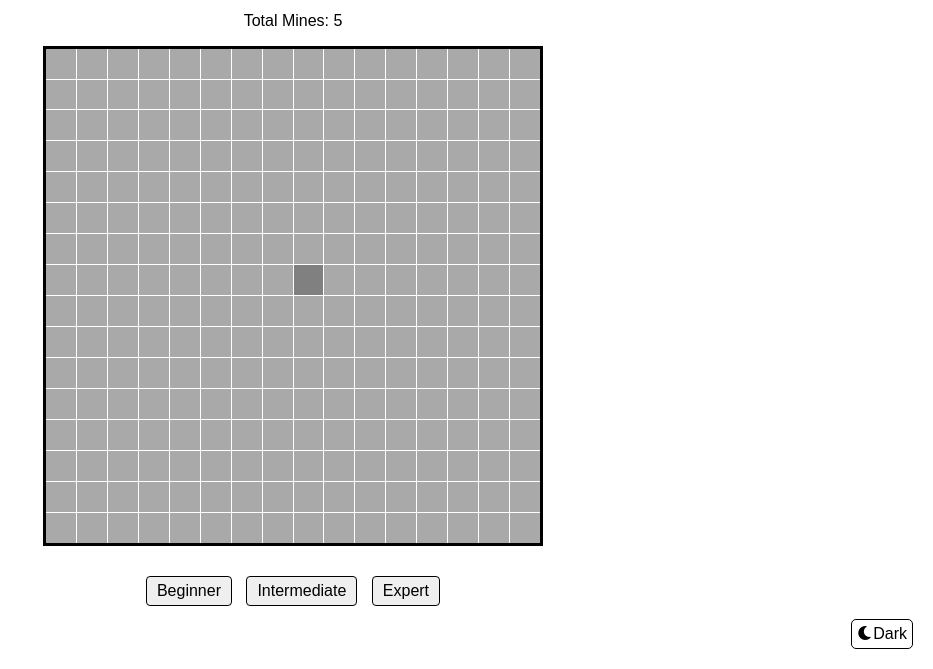
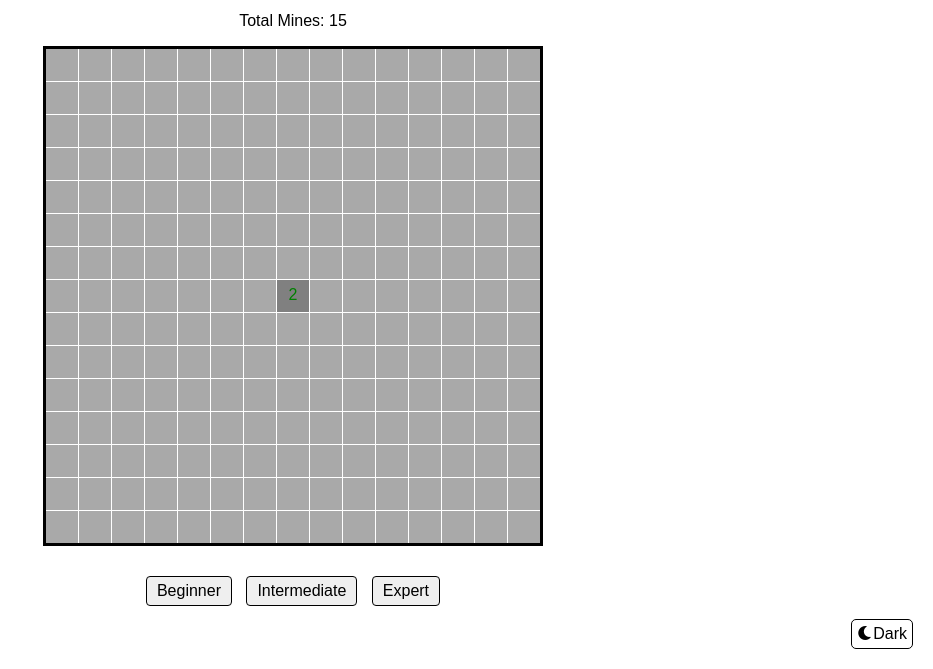
Before and after one commit to JerrisonY/Minesweeper, a plain HTML site: page index.html in a window 1280 px wide. Both pictures are taken after a click on the element 640 px from the left and 426 px from the top of the page. Shown: the part 131-800 px from the top of the page, without its empty margins (347-1280 px from the left). Drawn offline with Linux system fonts and the light colour scheme.

Commit message:
added check mine/tile function to see how many mines are adjacent to the tile clicked

```diff
--- a/css/main.css
+++ b/css/main.css
@@ -53,6 +53,39 @@ body {
     background-color: gray;
 }
 
+/* tile colors */
+.n1 {
+    color: blue;
+}
+
+.n2 {
+    color: green;
+}
+
+.n3 {
+    color: red;
+}
+
+.n4 {
+    color: darkblue;
+}
+
+.n5 {
+    color: darkred;
+}
+
+.n6 {
+    color: cyan;
+}
+
+.n7 {
+    color: black;
+}
+
+.n8 {
+    color: lightslategray;
+}
+
 /* Buttons */
 .btn-container {
     margin: 30px 0;
--- a/js/script.js
+++ b/js/script.js
@@ -5,11 +5,11 @@ const board = document.querySelector('#board');
 
 
 let gameBoard = [];
-let rows = 16;
-let columns = 16;
+let rows = 15;
+let columns = 15;
 
-let totalMines = 5;
 let minesLocation = [];
+let totalMines = 15;
 
 mineCount.textContent = `Total Mines: ${totalMines}`;
 
@@ -21,15 +21,21 @@ const tile = document.querySelectorAll('#board > div');
 board.addEventListener('click', e => {
     if (!e.target.classList.contains('tile')) return;
 
-    let currentTile = e.target;
-    currentTile.classList.add('clicked');
-    if (minesLocation.includes(currentTile.id)) {
+    e.target.classList.add('clicked');
+    let currentId = e.target.id.split('-');
+    let r = parseInt(currentId[0]);
+    let c = parseInt(currentId[1]);
+    if (minesLocation.includes(`${r}-${c}`)) {
         // game over function
         for (let i = 0; i < minesLocation.length; i++) {
             let mineTile = document.getElementById(minesLocation[i])
             mineTile.innerHTML = '<i class="fa-solid fa-bomb"></i>';
         }
     }
+
+    let tile = e.target;
+    tile.textContent = checkTile(r,c);
+    tile.classList.add(`n${tile.textContent}`);
 })
 
 
@@ -66,9 +72,33 @@ function setMines() {
     }
 }
 
-// function checkMine(r,c) {
-//     if ()
-// }
+function checkTile(r,c) {
+    let closeMines = 0;
+
+
+    closeMines += checkMine(r-1,c-1);
+    closeMines += checkMine(r-1,c);
+    closeMines += checkMine(r-1,c+1);
+
+    closeMines += checkMine(r,c-1);
+    closeMines += checkMine(r,c+1);
+
+    closeMines += checkMine(r+1,c-1);
+    closeMines += checkMine(r+1,c);
+    closeMines += checkMine(r+1,c+1);
+
+    return closeMines;
+}
+
+
+function checkMine(r,c) {
+    if (String(minesLocation).includes(`${r}-${c}`)) {
+        return 1;
+    } else {
+        return 0;
+    }
+}
+
 
 darkMode.addEventListener('click', () => {
     mainContainer.classList.toggle('dark-mode')
```
